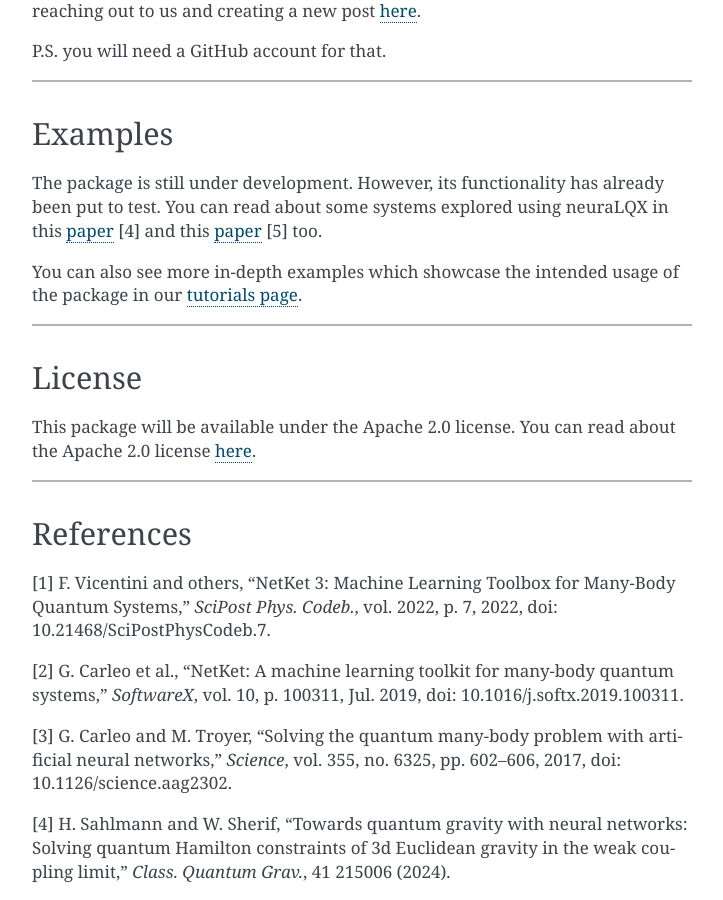
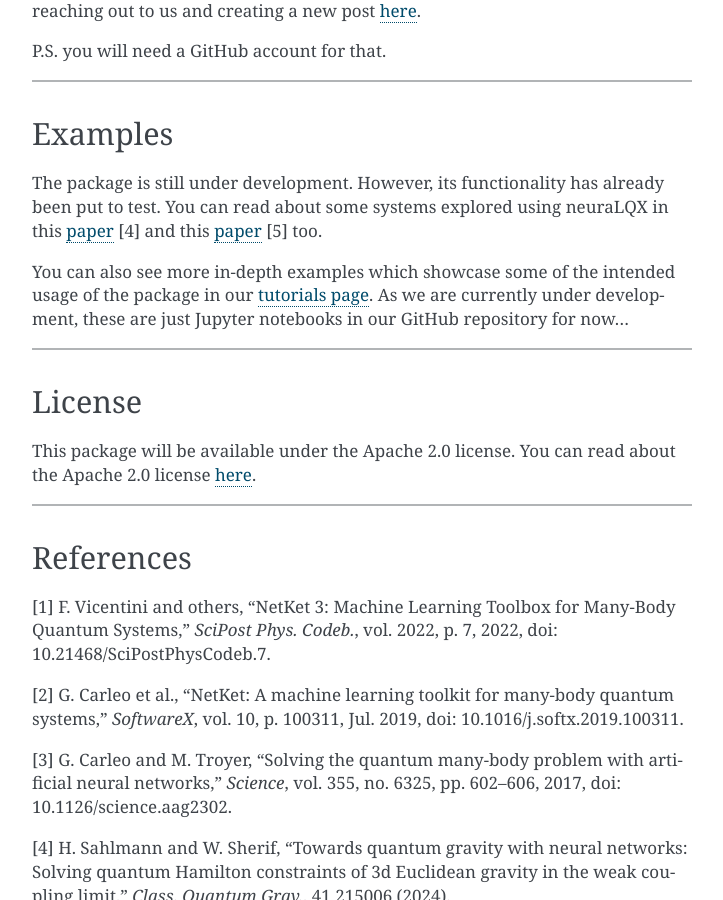
Before and after one commit to waleed-sh/neuraLQX, a Sphinx documentation site: the page built from docs/index.rst, in a window 1280 px wide and 900 px high, scrolled down 1673 px. Shown: the whole window, without its empty margins (388-1111 px from the left). Built offline with Sphinx 7.4.7, drawn with Linux system fonts in a browser that asks for light colours.

Commit message:
rtd setup

```diff
--- a/docs/index.rst
+++ b/docs/index.rst
@@ -74,8 +74,9 @@
 some systems explored using neuraLQX in this `paper <https://arxiv.org/abs/2405.00661>`_ [4] and this
 `paper <https://arxiv.org/abs/2402.10622>`_ [5] too.
 
-You can also see more in-depth examples which showcase the intended usage of the package in our
-`tutorials page </docs/Tutorials/>`_.
+You can also see more in-depth examples which showcase some of the intended usage of the package in our
+`tutorials page <https://github.com/waleed-sh/neuraLQX/tree/main/docs/Tutorials>`_. As we are currently under development, these are just Jupyter
+notebooks in our GitHub repository for now...
 
 ----
 
@@ -83,7 +84,7 @@
 =======
 
 This package will be available under the Apache 2.0 license. You can read about the Apache 2.0 license
-`here </LICENSE>`_.
+`here <https://github.com/waleed-sh/neuraLQX/blob/main/LICENSE>`_.
 
 ----
 
```
